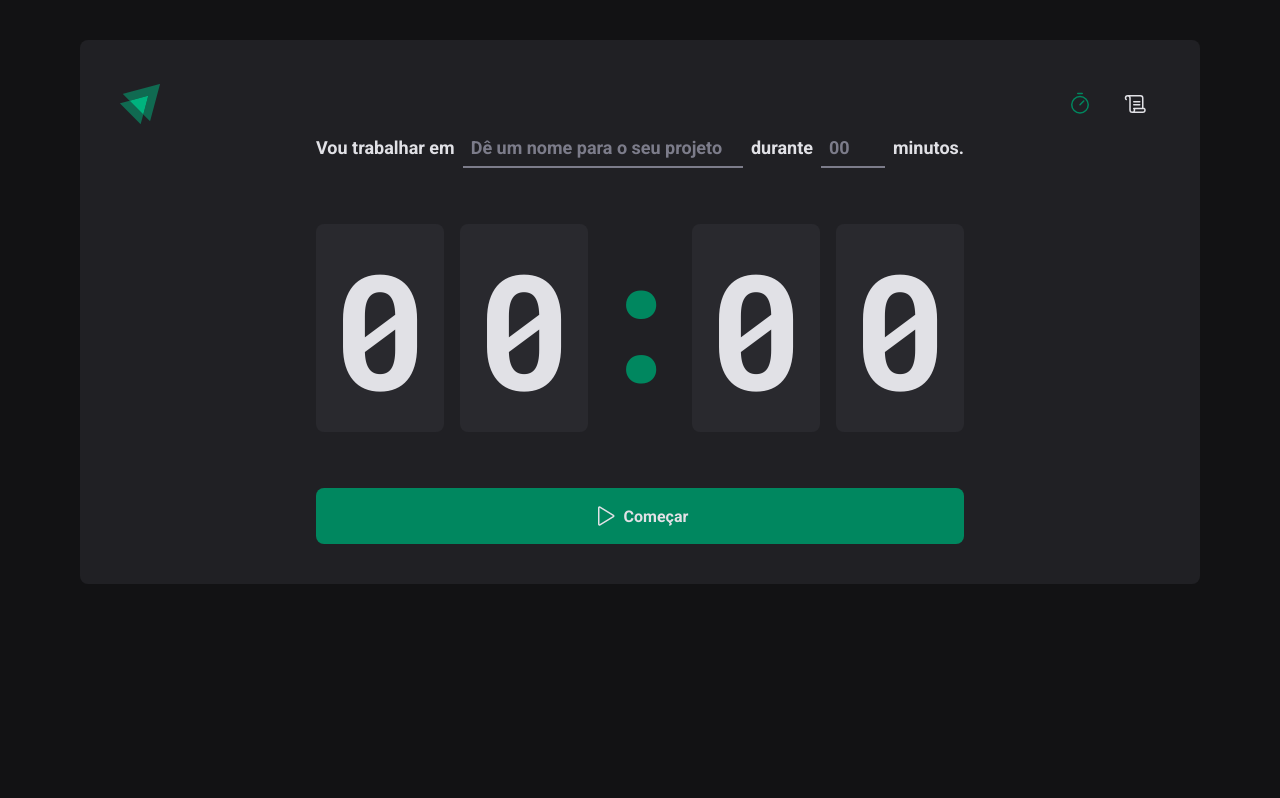
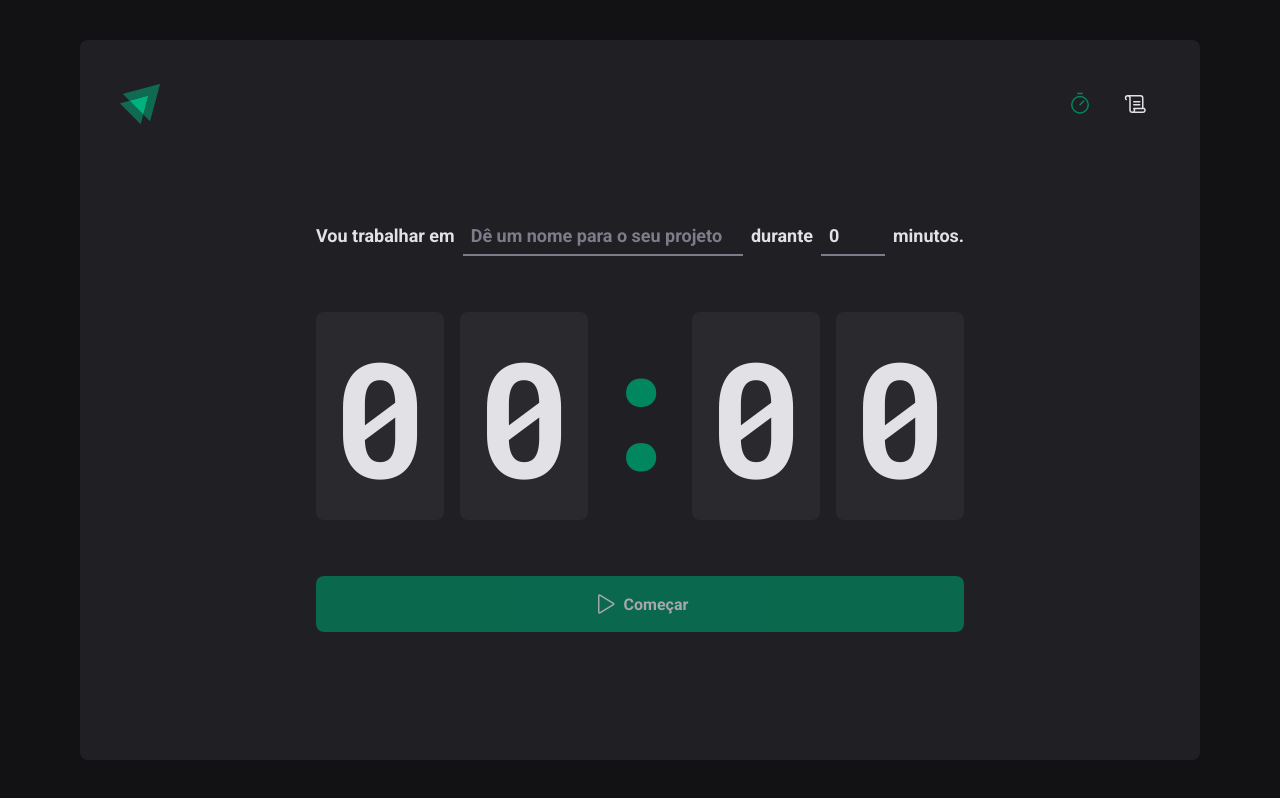
Before and after one commit to mateussantanasilva/IgniteProjects, a React (Vite) app: page / in a window 1280 px wide. Built offline with nearby package versions, Linux system fonts and the light colour scheme.

Commit message:
✨🔒️ feat: Validação de formulário criada

```diff
--- a/package.json
+++ b/package.json
@@ -10,11 +10,14 @@
     "preview": "vite preview"
   },
   "dependencies": {
+    "@hookform/resolvers": "^3.1.1",
     "@phosphor-icons/react": "^2.0.10",
     "react": "^18.2.0",
     "react-dom": "^18.2.0",
+    "react-hook-form": "^7.45.1",
     "react-router-dom": "^6.14.1",
-    "styled-components": "^6.0.2"
+    "styled-components": "^6.0.2",
+    "zod": "^3.21.4"
   },
   "devDependencies": {
     "@rocketseat/eslint-config": "^1.2.0",
--- a/src/layouts/DefaultLayout/styles.ts
+++ b/src/layouts/DefaultLayout/styles.ts
@@ -5,7 +5,7 @@ export const LayoutContainer = styled.section`
   flex-direction: column;
 
   max-width: 112rem;
-  max-height: calc(100vh - 8rem);
+  height: calc(100vh - 8rem);
 
   padding: 4rem;
   margin: 4rem auto;
--- a/src/pages/Home/index.tsx
+++ b/src/pages/Home/index.tsx
@@ -1,3 +1,7 @@
+import { useForm } from 'react-hook-form'
+import { zodResolver } from '@hookform/resolvers/zod'
+import { z } from 'zod'
+
 import { Play } from '@phosphor-icons/react'
 import {
   CountdownContainer,
@@ -9,16 +13,44 @@ import {
   TaskInput,
 } from './styles'
 
+const newCycleFormValidationSchema = z.object({
+  task: z.string().min(1, 'Informe a tarefa'),
+  minutesQuantity: z
+    .number()
+    .min(5, 'Deve ter o min de 5 min')
+    .max(60, 'Deve ter o max de 60 min'),
+})
+type NewCycleFormData = z.infer<typeof newCycleFormValidationSchema>
+
 export function Home() {
+  // add { formState } to use formState.errors and view erros messages
+  const { register, handleSubmit, watch, reset } = useForm({
+    resolver: zodResolver(newCycleFormValidationSchema),
+    defaultValues: {
+      // define handleSubmit parameter types
+      task: '',
+      minutesQuantity: 0,
+    },
+  })
+
+  const task = watch('task')
+  const isSubmitDisabled = !task
+
+  function handleCreateNewCycle({ task, minutesQuantity }: NewCycleFormData) {
+    console.log(`${task} ${minutesQuantity}`)
+    reset() // return to defaultValues
+  }
+
   return (
     <HomeContainer>
-      <form>
+      <form onSubmit={handleSubmit(handleCreateNewCycle)}>
         <FormContainer>
           <label htmlFor="task">Vou trabalhar em</label>
           <TaskInput
             id="task"
             list="taskSuggestions"
             placeholder="Dê um nome para o seu projeto"
+            {...register('task')} // takes all the information and joins it with the input
           />
           <datalist id="taskSuggestions">
             <option value="Projeto 1" />
@@ -34,6 +66,7 @@ export function Home() {
             step={5}
             min={5}
             max={60}
+            {...register('minutesQuantity', { valueAsNumber: true })}
           />
 
           <span>minutos.</span>
@@ -47,7 +80,7 @@ export function Home() {
           <span className="seconds">0</span>
         </CountdownContainer>
 
-        <StartCountdownButton type="submit">
+        <StartCountdownButton type="submit" disabled={isSubmitDisabled}>
           <Play size={'2.4rem'} />
           Começar
         </StartCountdownButton>
```
Also changed, not shown: 1 other file (tests, documents, lock files or other folders).
